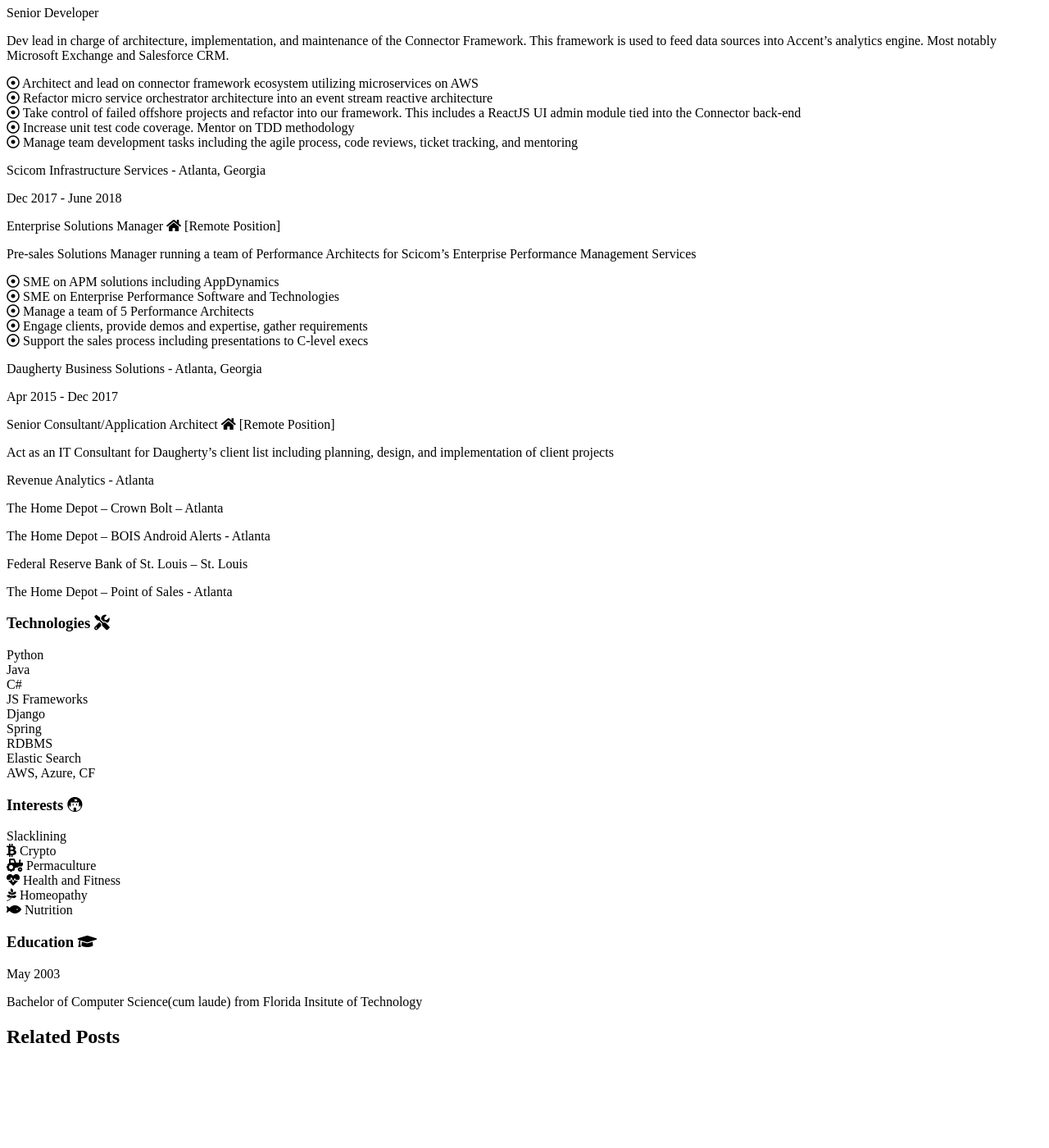
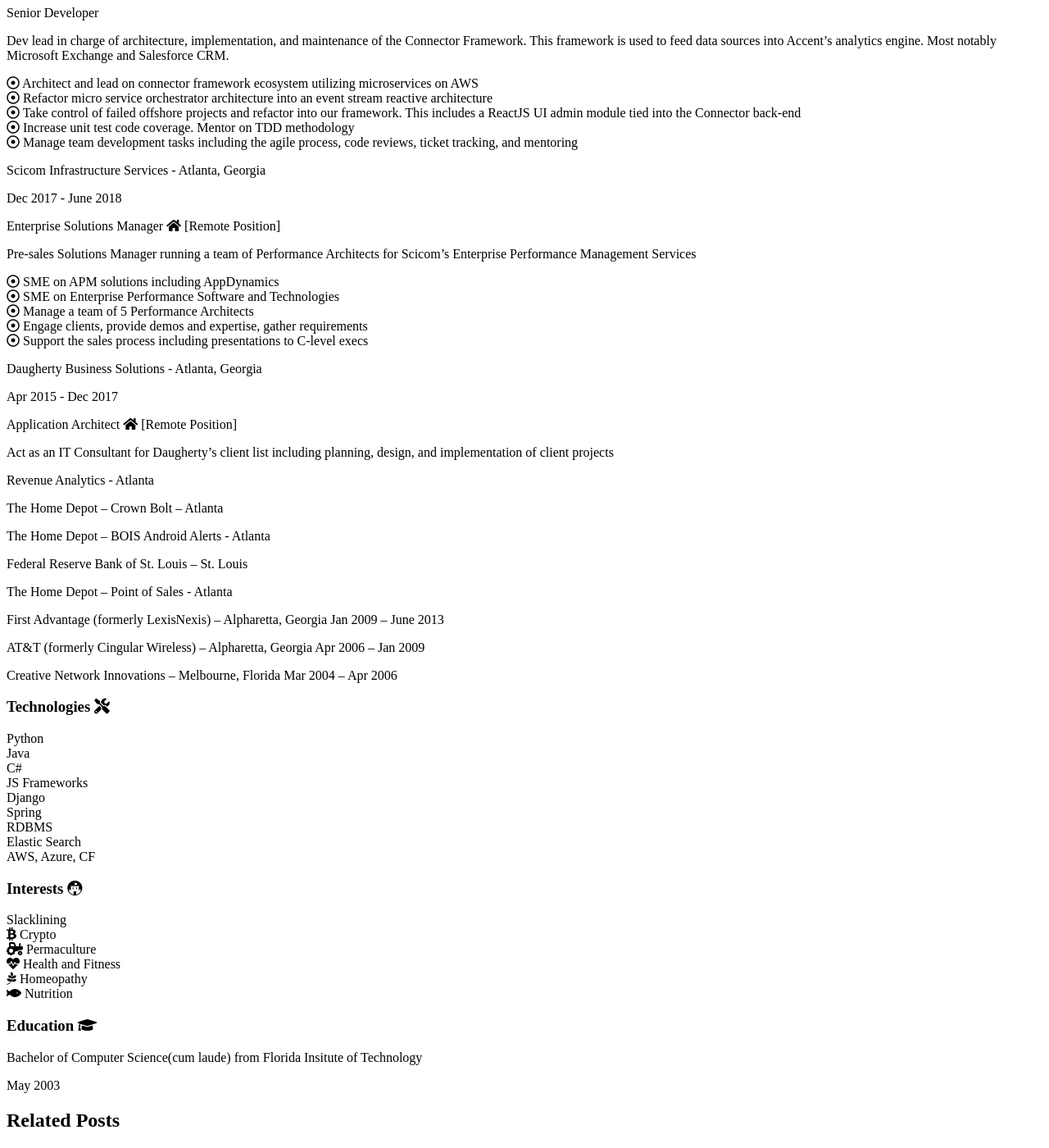
Before and after one commit to wsantas/wsantas.github.io, a Jekyll site: the page built from _posts/2020-04-14--WS-resume.md, in a window 1280 px wide and 1400 px high, scrolled down 1854 px. Shown: the whole window at 82% size. Built offline with Jekyll 4.4.1, drawn with Linux system fonts in a browser that asks for light colours; nearby versions of some CDN libraries; before the commit the page ends 3152 px from its top, so only the background shows below that.

Commit message:
finish experience

```diff
--- a/_posts/2020-04-14--WS-resume.md
+++ b/_posts/2020-04-14--WS-resume.md
@@ -81,7 +81,7 @@
                 <div class="experience-header">
                     <p class="label-medium">Daugherty Business Solutions - Atlanta, Georgia</p>
                     <p class="label-medium">Apr 2015 - Dec 2017</p>
-                    <p class="label-medium">Senior Consultant/Application Architect <i class="fa fa-home" aria-hidden="true"></i> [Remote Position] </p>
+                    <p class="label-medium">Application Architect <i class="fa fa-home" aria-hidden="true"></i> [Remote Position] </p>
                 </div>
                 <div class="experience-header">
                     <p class="label-small">Act as an IT Consultant for Daugherty’s client list including planning, design, and implementation of client projects</p>
@@ -91,6 +91,15 @@
                 <p class="label-small">The Home Depot – BOIS Android Alerts - Atlanta</p>
                 <p class="label-small">Federal Reserve Bank of St. Louis – St. Louis</p>
                 <p class="label-small">The Home Depot – Point of Sales - Atlanta</p>
+            </div>
+        </div>
+        <div class="card">
+            <div class="container">
+                <div class="experience-header">
+                    <p class="label-small">First Advantage (formerly LexisNexis) – Alpharetta, Georgia Jan 2009 – June 2013</p>
+                    <p class="label-small">AT&T (formerly Cingular Wireless) – Alpharetta, Georgia Apr 2006 – Jan 2009</p>
+                    <p class="label-small">Creative Network Innovations – Melbourne, Florida Mar 2004 – Apr 2006</p>
+                </div>
             </div>
         </div>
     </div>
@@ -133,11 +142,11 @@
         <div class="card">
             <section>
                 <header class="">
+                    <p class="label-medium">
+                        <span class="highlight">Bachelor</span> of <span class="highlight">Computer Science</span>(cum laude) from <span class="highlight">Florida Insitute of Technology</span>
+                    </p>
                     <p class="label-medium h4">
                         <time datetime="2003-05-01T00:00:00+00:00">May 2003</time>
-                    </p>
-                    <p class="label-medium">
-                        <span class="highlight">Bachelor</span> of <span class="highlight">Computer Science</span>(cum laude) from <span class="highlight">Florida Insitute of Technology</span>
                     </p>
                 </header>
             </section>
```
Also changed, not shown: 3 other files.
